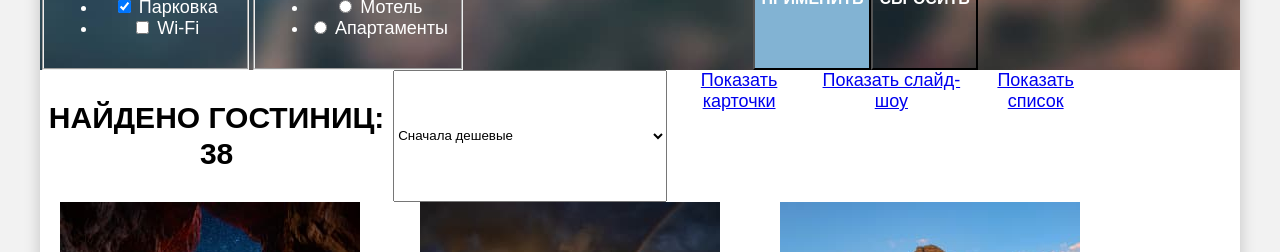
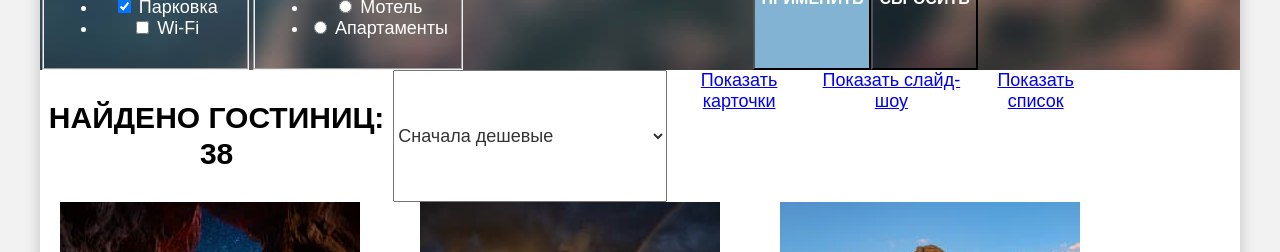
Before and after one commit to htmlacademy-htmlcss/2388545-sedona-37, a plain HTML site: page catalog.html in a window 1280 px wide. Shown: the part 433-685 px from the top of the page. Drawn offline with Linux system fonts and the light colour scheme.

Commit message:
Изменяет шрифт у селекта

```diff
--- a/styles/styles.css
+++ b/styles/styles.css
@@ -290,6 +290,8 @@ body {
 .select-control {
   width: 292px;
   font-family: inherit;
+  font-size: 18px;
+  color: #333333;
 }
 
 .select-control option {
```
